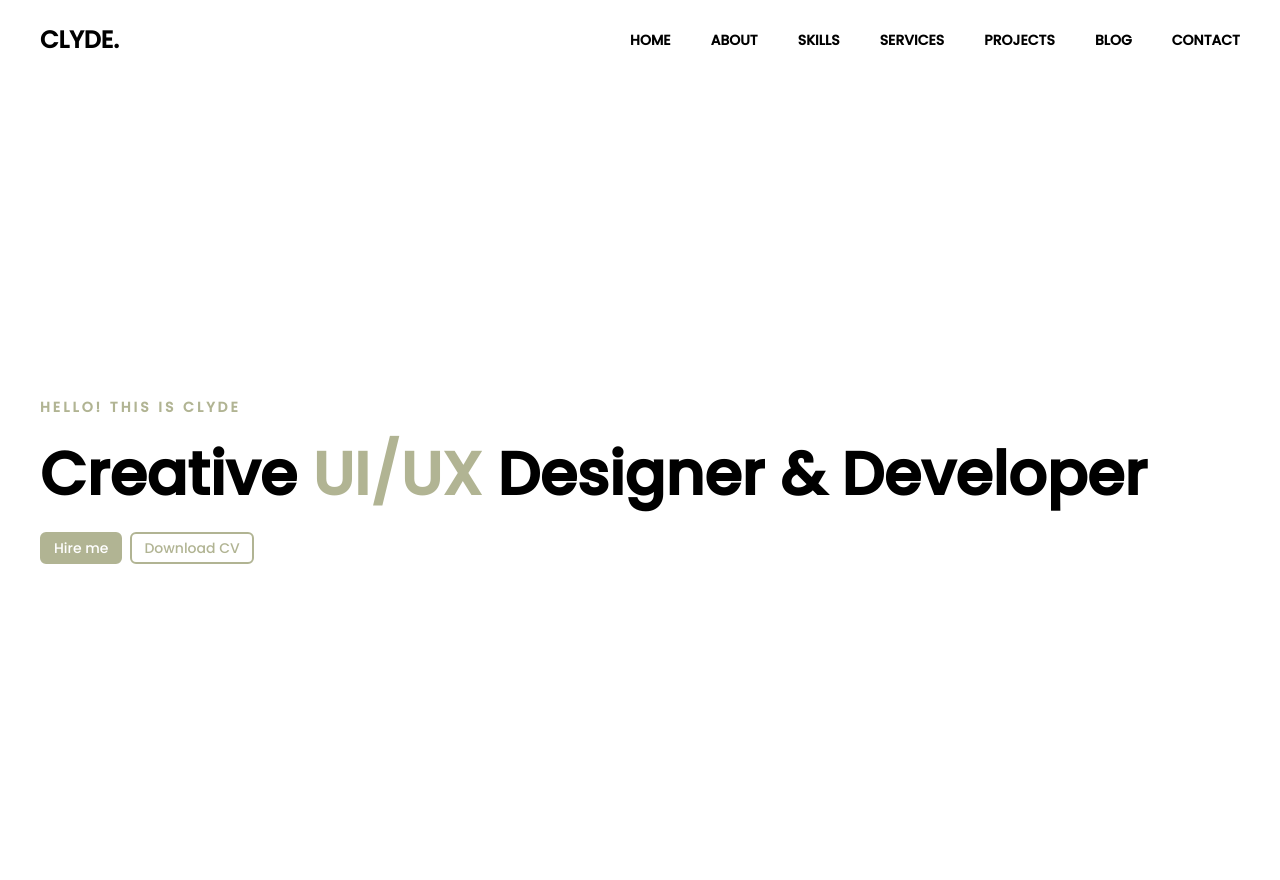
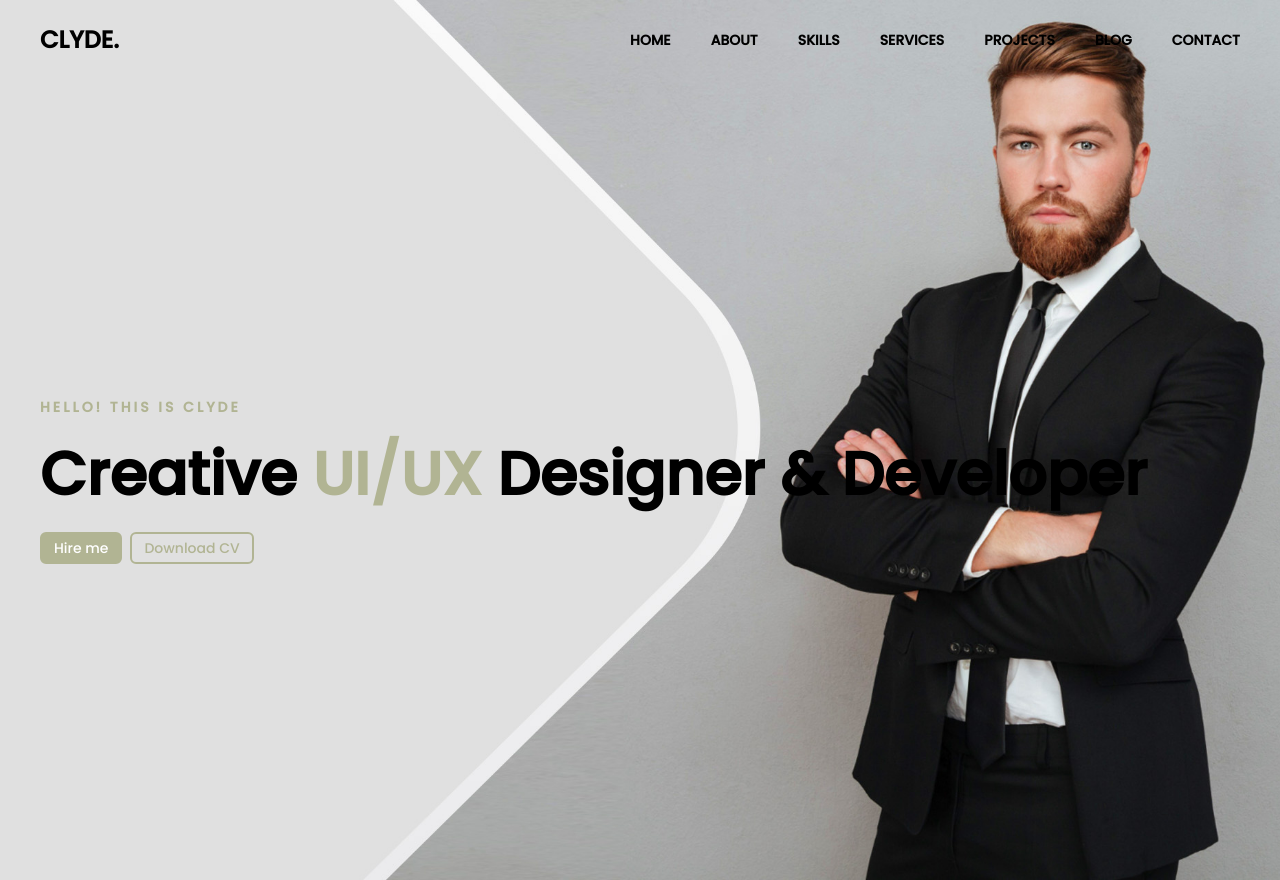
Before and after one commit to Nomishka/Tailwind2, a website: page index.html in a window 1280 px wide. Shown: the top 880 px of the page. Drawn offline with Linux system fonts and the light colour scheme; the site is published under a folder, as on GitHub Pages, so addresses that start at the root find nothing.

Commit message:
Second effort to correct the background image issue in the section 1

```diff
--- a/index.html
+++ b/index.html
@@ -7,7 +7,7 @@
         <link href="./dist/output.css" rel="stylesheet">
     </head>
     <body>
-        <div class="min-[992px]:bg-[url('/images/background.jpg')] sm:bg-cover bg-center bg-no-repeat">
+        <div class="min-[992px]:bg-[url('../images/background.jpg')] sm:bg-cover bg-center bg-no-repeat">
             <div class="max-[992px]:bg-black max-[992px]:text-white">
                 <nav class="container mx-auto flex justify-between items-center h-20 px-4 sm:px-10">
                     <div class="text-2xl font-extrabold font-poppins">
```
Also changed, not shown: dist/output.css.
